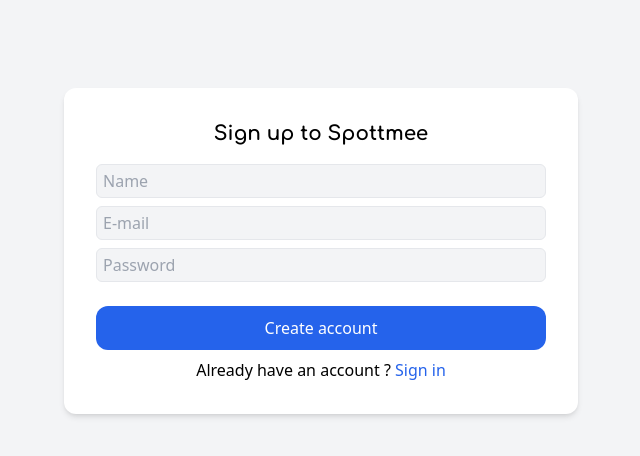
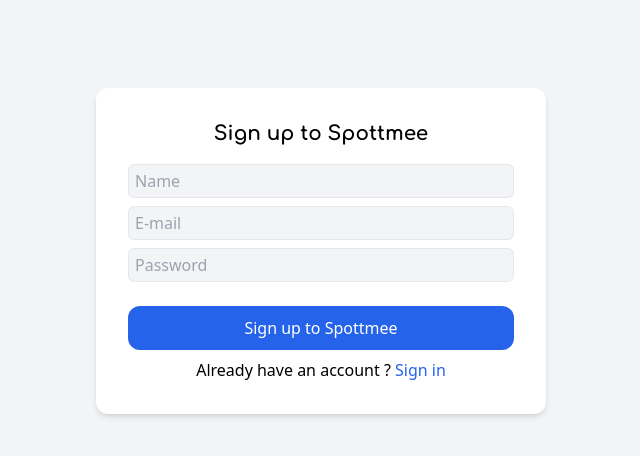
Before and after one commit to d-stoianov/spottmee-app, a React (Vite) app: page /sign-up in a window 1280 px wide. Shown: the top 456 px of the page, without its empty margins (319-959 px from the left). Built offline with nearby package versions, Linux system fonts and the light colour scheme.

Commit message:
Create reusable AuthForm component
Separate form to another component for the future client-side validation logic.

```diff
--- a/src/app/routes/auth/sign-in.tsx
+++ b/src/app/routes/auth/sign-in.tsx
@@ -1,54 +1,34 @@
+import AuthForm, { AuthFormData } from '@/features/auth/AuthForm'
 import { useAuth } from '@/providers/AuthProvider'
-import { useState } from 'react'
 import { useTranslation } from 'react-i18next'
 import { Link, useNavigate } from 'react-router-dom'
 
 const SignInRoute: React.FC = () => {
-    const [email, setEmail] = useState<string>('')
-    const [password, setPassword] = useState<string>('')
-
     const { t } = useTranslation()
 
     const navigate = useNavigate()
 
     const { signIn } = useAuth()
 
-    const onSubmit = async (e: React.MouseEvent<HTMLButtonElement>) => {
-        e.preventDefault()
+    const onSubmit = async (formData: AuthFormData) => {
+        const { email, password } = formData
         await signIn(email, password)
         navigate('/')
     }
 
     return (
         <main className="flex h-screen w-full justify-center bg-gray-100 px-6 py-8">
-            <form className="md:mt-14 flex h-fit w-fit flex-col items-center justify-center rounded-xl bg-white p-8 shadow-md">
-                <div className="mb-4 flex flex-col items-center w-full md:w-[450px]">
+            <div className="flex h-fit w-full flex-col items-center justify-center rounded-xl bg-white p-8 shadow-md sm:w-[450px] sm:mt-14">
+                {/* header */}
+                <div className="mb-4 flex w-full flex-col items-center">
                     <h1 className="font-comfortaa text-xl font-bold">
                         {t('auth.signIn')}
                     </h1>
                 </div>
-                <div className="mb-6 flex w-full flex-col items-center justify-center gap-2">
-                    <input
-                        type="text"
-                        placeholder={t('auth.email')}
-                        value={email}
-                        onChange={(e) => setEmail(e.target.value)}
-                        className="w-full rounded-md border bg-gray-100 px-1.5 py-1"
-                    />
-                    <input
-                        type="password"
-                        placeholder={t('auth.password')}
-                        value={password}
-                        onChange={(e) => setPassword(e.target.value)}
-                        className="w-full rounded-md border bg-gray-100 px-1.5 py-1"
-                    />
-                </div>
-                <button
-                    onClick={onSubmit}
-                    className="mb-2 w-full rounded-xl bg-blue-600 py-2.5 text-white"
-                >
-                    {t('auth.continue')}
-                </button>
+
+                <AuthForm formType="SIGN_IN" onSubmit={onSubmit} />
+
+                {/* subtext */}
                 <div>
                     <p className="inline-block">
                         {t('auth.dontHaveAnAccount')}
@@ -57,7 +37,7 @@
                         {t('auth.createOne')}
                     </Link>
                 </div>
-            </form>
+            </div>
         </main>
     )
 }
--- a/src/app/routes/auth/sign-up.tsx
+++ b/src/app/routes/auth/sign-up.tsx
@@ -1,62 +1,35 @@
+import AuthForm, { AuthFormData } from '@/features/auth/AuthForm'
 import { useAuth } from '@/providers/AuthProvider'
-import { useState } from 'react'
 import { useTranslation } from 'react-i18next'
 import { Link, useNavigate } from 'react-router-dom'
 
 const SignUpRoute: React.FC = () => {
-    const [name, setName] = useState<string>('')
-    const [email, setEmail] = useState<string>('')
-    const [password, setPassword] = useState<string>('')
-
     const { t } = useTranslation()
 
     const navigate = useNavigate()
 
     const { signUp } = useAuth()
 
-    const onSubmit = async (e: React.MouseEvent<HTMLButtonElement>) => {
-        e.preventDefault()
+    const onSubmit = async (formData: AuthFormData) => {
+        const { name, email, password } = formData
+
         await signUp(name, email, password)
         navigate('/')
     }
 
     return (
         <main className="flex h-screen w-full justify-center bg-gray-100 px-6 py-8">
-            <form className="md:mt-14 flex h-fit w-fit flex-col items-center justify-center rounded-xl bg-white p-8 shadow-md">
-                <div className="mb-4 flex w-full flex-col items-center md:w-[450px]">
+            <div className="flex h-fit w-full flex-col items-center justify-center rounded-xl bg-white p-8 shadow-md sm:mt-14 sm:w-[450px]">
+                {/* header */}
+                <div className="mb-4 flex w-full flex-col items-center">
                     <h1 className="font-comfortaa text-xl font-bold">
                         {t('auth.signUp')}
                     </h1>
                 </div>
-                <div className="mb-6 flex w-full flex-col items-center justify-center gap-2">
-                    <input
-                        type="text"
-                        placeholder={t('auth.name')}
-                        value={name}
-                        onChange={(e) => setName(e.target.value)}
-                        className="w-full rounded-md border bg-gray-100 px-1.5 py-1"
-                    />
-                    <input
-                        type="text"
-                        placeholder={t('auth.email')}
-                        value={email}
-                        onChange={(e) => setEmail(e.target.value)}
-                        className="w-full rounded-md border bg-gray-100 px-1.5 py-1"
-                    />
-                    <input
-                        type="password"
-                        placeholder={t('auth.password')}
-                        value={password}
-                        onChange={(e) => setPassword(e.target.value)}
-                        className="w-full rounded-md border bg-gray-100 px-1.5 py-1"
-                    />
-                </div>
-                <button
-                    onClick={onSubmit}
-                    className="mb-2 w-full rounded-xl bg-blue-600 py-2.5 text-white"
-                >
-                    {t('auth.createAccount')}
-                </button>
+
+                <AuthForm formType="SIGN_UP" onSubmit={onSubmit} />
+
+                {/* subtext */}
                 <div>
                     <p className="inline-block">
                         {t('auth.alreadyHaveAnAccount')}
@@ -65,7 +38,7 @@
                         {t('auth.signIn')}
                     </Link>
                 </div>
-            </form>
+            </div>
         </main>
     )
 }
--- /dev/null
+++ b/src/features/auth/AuthForm.tsx
@@ -0,0 +1,64 @@
+import { useState } from 'react'
+import { useTranslation } from 'react-i18next'
+
+type AuthFormType = 'SIGN_IN' | 'SIGN_UP'
+
+export type AuthFormData = {
+    name: string
+    email: string
+    password: string
+}
+
+interface AuthFormProps {
+    formType: AuthFormType
+    onSubmit: (formData: AuthFormData) => Promise<void>
+}
+
+const AuthForm: React.FC<AuthFormProps> = ({ formType, onSubmit }) => {
+    const [name, setName] = useState<string>('')
+    const [email, setEmail] = useState<string>('')
+    const [password, setPassword] = useState<string>('')
+
+    const { t } = useTranslation()
+
+    return (
+        <form className="flex w-full flex-col">
+            <div className="mb-6 flex w-full flex-col items-center justify-center gap-2">
+                {formType === 'SIGN_UP' && (
+                    <input
+                        type="text"
+                        placeholder={t('auth.name')}
+                        value={name}
+                        onChange={(e) => setName(e.target.value)}
+                        className="w-full rounded-md border bg-gray-100 px-1.5 py-1"
+                    />
+                )}
+                <input
+                    type="text"
+                    placeholder={t('auth.email')}
+                    value={email}
+                    onChange={(e) => setEmail(e.target.value)}
+                    className="w-full rounded-md border bg-gray-100 px-1.5 py-1"
+                />
+                <input
+                    type="password"
+                    placeholder={t('auth.password')}
+                    value={password}
+                    onChange={(e) => setPassword(e.target.value)}
+                    className="w-full rounded-md border bg-gray-100 px-1.5 py-1"
+                />
+            </div>
+            <button
+                onClick={async (e) => {
+                    e.preventDefault()
+                    await onSubmit({ name, email, password })
+                }}
+                className="mb-2 w-full rounded-xl bg-blue-600 py-2.5 text-white"
+            >
+                {formType === 'SIGN_IN' ? t('auth.continue') : t('auth.signUp')}
+            </button>
+        </form>
+    )
+}
+
+export default AuthForm
```
